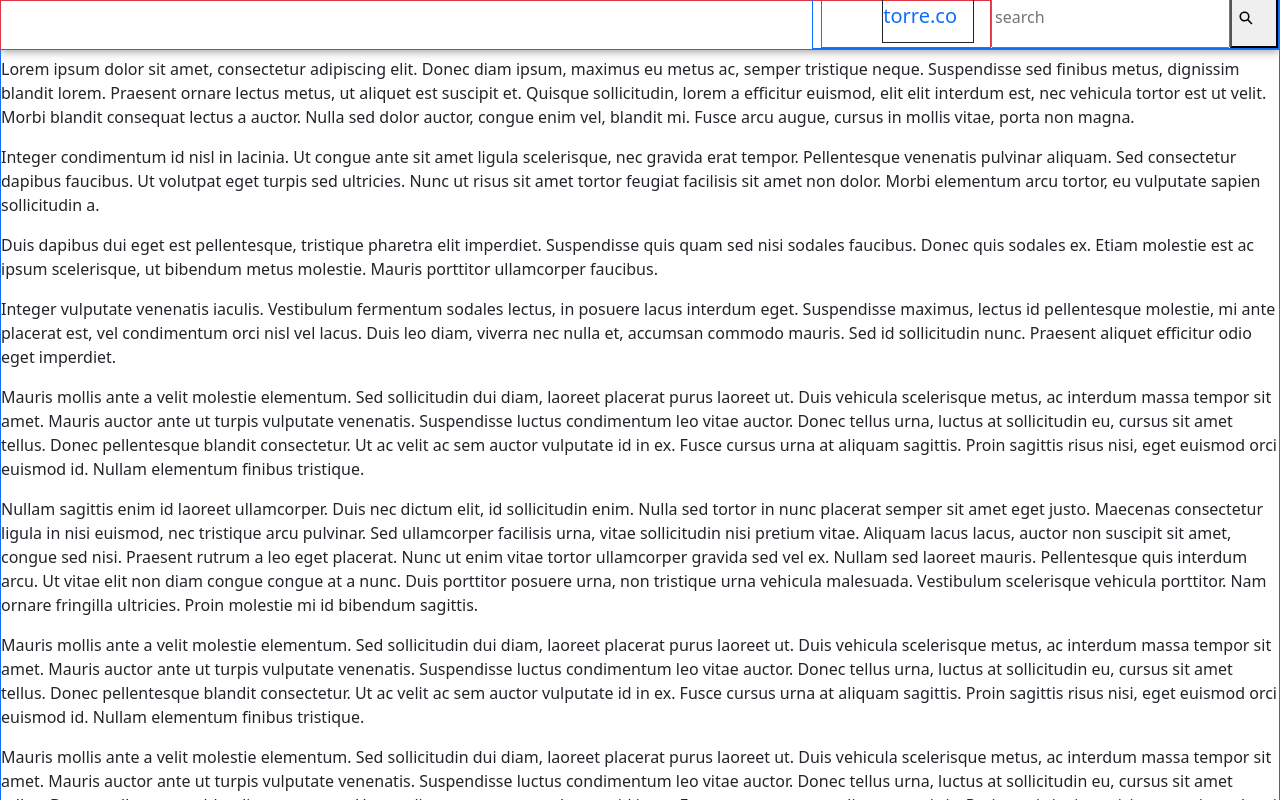
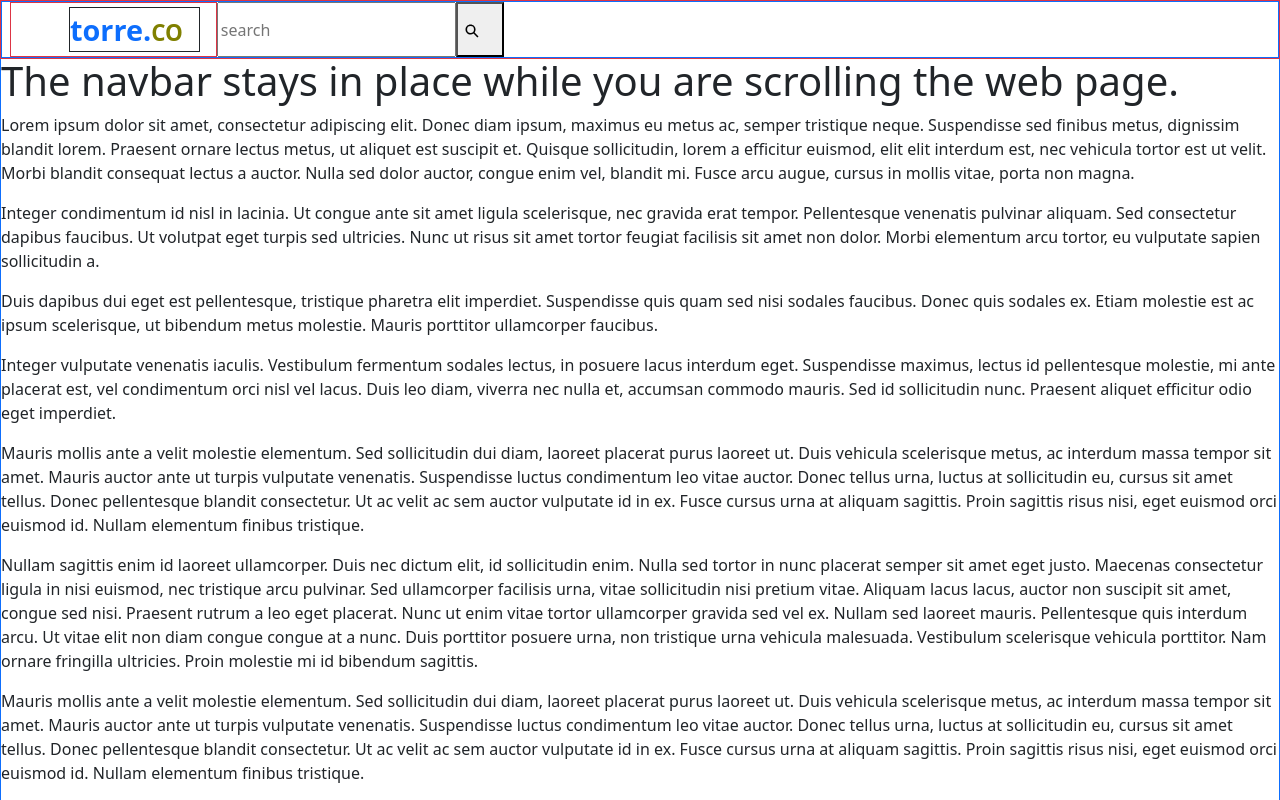
Before and after one commit to tundeiness/torre-task, a React (Create React App) app: page / in a window 1280 px wide. Shown: the top 800 px of the page. Built offline with nearby package versions, Linux system fonts and the light colour scheme.

Commit message:
fix fixed navbar issue

```diff
--- a/src/Components/header/Header.jsx
+++ b/src/Components/header/Header.jsx
@@ -19,7 +19,7 @@
   };
 
   return (
-    <nav className="fixed-nav-bar border border-danger">
+    <nav className="navigation border border-danger">
       <div className="test d-flex border border-primary">
         <div className="toggler-brand d-flex border border-danger ms-2 py-1">
           <button className="navbar-toggler pe-1 ps-1 ms-1 me-2" type="button">
--- a/src/static/sass/components/_header.scss
+++ b/src/static/sass/components/_header.scss
@@ -1,83 +1,85 @@
-// .navbar{
-//    position: fixed;
-//    top: 0;
-//    z-index: 9999;
-//    width: 100%;
-//    overflow: hidden;
-//   //  box-shadow: 0px 9px 5px 0px rgba(0,0,0,0.75);
-//   //  -webkit-box-shadow: 0px 9px 5px 0px rgba(0,0,0,0.75);
-//   //  -moz-box-shadow: 0px 9px 5px 0px rgba(0,0,0,0.75);
+.navigation{
+   position: fixed;
+   top: 0;
+   left: 0;
+   z-index: 9999;
+   width: 100%;
+   background-color: white;
+  //  overflow: hidden;
+  //  box-shadow: 0px 9px 5px 0px rgba(0,0,0,0.75);
+  //  -webkit-box-shadow: 0px 9px 5px 0px rgba(0,0,0,0.75);
+  //  -moz-box-shadow: 0px 9px 5px 0px rgba(0,0,0,0.75);
 
 
-//   .toggler-brand{
-//     button{
-//       border: none;
-//     }
+  .toggler-brand{
+    button{
+      border: none;
+    }
 
-//     .navbar-brand{
+    .navbar-brand{
 
-//     }
+    }
 
-//     a{
-//       font-weight: 600;
-//       font-size: 1.8rem;
-//       span{
-//         font-weight: 600;
-//         text-transform: uppercase;
-//         color:olive;
-//         font-size: 1.4rem !important;
-//       }
-//     }
-//   }
+    a{
+      font-weight: 600;
+      font-size: 1.8rem;
+      span{
+        font-weight: 600;
+        text-transform: uppercase;
+        color:olive;
+        font-size: 1.4rem !important;
+      }
+    }
+  }
 
-//   .auth-search{
-//     // width: 60%;
-//     .search-form{
-//         position: relative;
-//       &__input{
-//         position: relative;
-//         text-align: left;
-//         // padding: 10px;
-//       }
+  // .auth-search{
+  //   // width: 60%;
+  //   .search-form{
+  //       position: relative;
+  //     &__input{
+  //       position: relative;
+  //       text-align: left;
+  //       // padding: 10px;
+  //     }
 
-//       &__icon{
-//         position: absolute;
-//         right: 0;
-//         top: 2px;
-//         min-width: 24px;
-//         height: 24px;
-//         color:grey;
-//       }
-//     }
+  //     &__icon{
+  //       position: absolute;
+  //       right: 0;
+  //       top: 2px;
+  //       min-width: 24px;
+  //       height: 24px;
+  //       color:grey;
+  //     }
+  //   }
 
-//     .signin{
-//       text-transform: uppercase;
-//       text-decoration: none;
-//       color: black;
-//       display: inline-block;
-//       // outline: 1px solid red;
-//       color: olive;
-//       font-weight: 500;
-//       font-size: 1.2rem;
-//     }
-//   }
+  //   .signin{
+  //     text-transform: uppercase;
+  //     text-decoration: none;
+  //     color: black;
+  //     display: inline-block;
+  //     // outline: 1px solid red;
+  //     color: olive;
+  //     font-weight: 500;
+  //     font-size: 1.2rem;
+  //   }
+  // }
 
 
-// }
+}
 
 
 
-.fixed-nav-bar{
-  position: fixed;
-  align-items: flex-end;
-  justify-content: flex-end;
-  top: 0;
-  left: 0;
-  z-index: 9999;
-  width: 100%;
-  height: 50px;
-  background-color: white;
-  box-shadow: 0px 0px 10px gray;
-  display: flex;
-  line-height: 50px;
-}
+// .fixed-nav-bar{
+//   position: fixed;
+//   align-items: flex-end;
+//   justify-content: flex-end;
+//   top: 0;
+//   left: 0;
+//   z-index: 9999;
+//   width: 100%;
+//   height: 50px;
+//   background-color: white;
+//   box-shadow: 0px 0px 10px gray;
+//   display: flex;
+//   line-height: 50px;
+// }
--- a/src/static/sass/views/_user.scss
+++ b/src/static/sass/views/_user.scss
@@ -88,3 +88,9 @@
 //    }
 //   }
 // }
+
+
+
+.cont{
+  margin-top: 3.5rem;
+}
```
